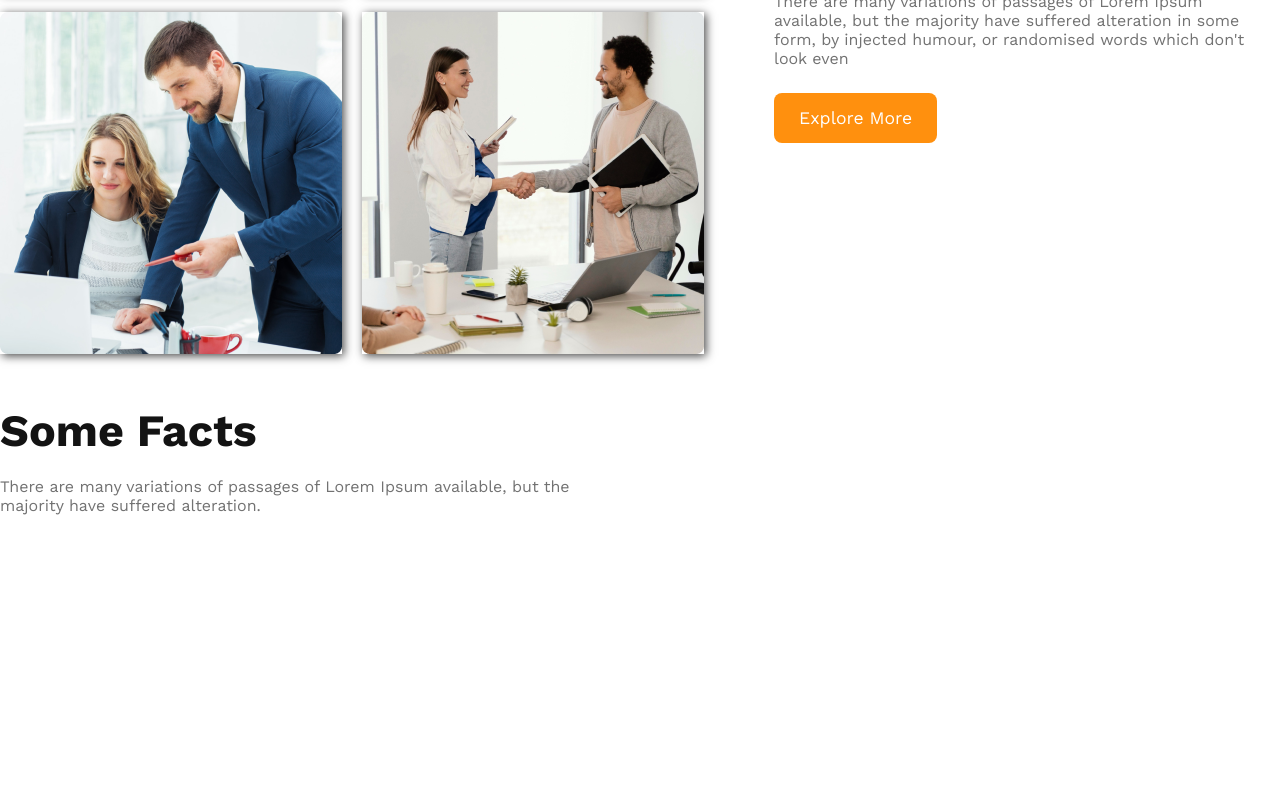
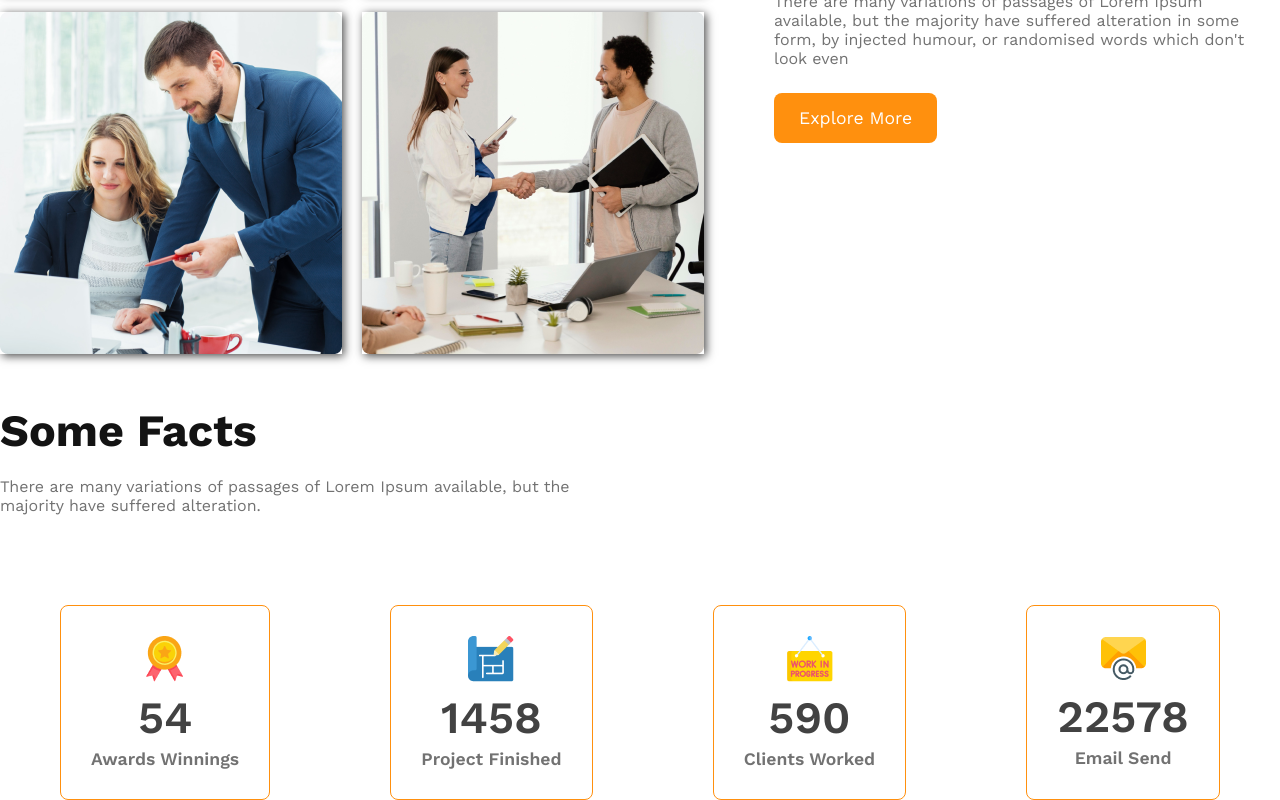
Before and after one commit to MohammadTanvir881/g3-architects-website, a plain HTML site: page index.html in a window 1280 px wide. Shown: the part 1628-2428 px from the top of the page. Before the commit the page ends 2143 px from the top, so only its background shows below. Drawn offline with nearby package versions, Linux system fonts and the light colour scheme.

Commit message:
card section are added

```diff
--- a/index.html
+++ b/index.html
@@ -57,9 +57,33 @@
 
            <section class="featured-section container">
 
-                            <h3 class="web-title">Some Facts</h3>
-                            <p class="web-title-description">There are many variations of passages of Lorem Ipsum available, but the majority have suffered alteration.</p>
-           </section>
+                            <h3 class="web-title facts">Some Facts</h3>
+                            <p class="web-title-description facts-des">There are many variations of passages of Lorem Ipsum available, but the majority have suffered alteration.</p>
+
+                            <div class="featured-cards">
+                                <div class="cards">
+                                       <img src="images/icons/ribon.png" alt="">
+                                       <h2>54</h2>
+                                       <p>Awards Winnings</p>
+                                </div>
+                                <div class="cards">
+                                       <img src="images/icons/projects.png" alt="">
+                                       <h2>1458</h2>
+                                       <p>Project Finished</p>
+                                </div>
+                                <div class="cards">
+                                       <img src="images/icons/customers.png" alt="">
+                                       <h2>590</h2>
+                                       <p>Clients Worked</p>
+                                </div>
+                                <div class="cards">
+                                       <img src="images/icons/email.png" alt="">
+                                       <h2>22578</h2>
+                                       <p>Email Send</p>
+                                </div>
+
+                            </div>
+                        </section>
      </main>
 
 </body>
--- a/style/style.css
+++ b/style/style.css
@@ -143,6 +143,31 @@ nav {
     margin-top: 20px;
 }
 
+.featured-cards {
+    display: flex;
+    justify-content: space-around;
+    margin-top: 90px;
+}
+
+.cards {
+    text-align: center;
+    border-radius: 8px;
+    border: 1px solid #FF900E;
+    padding: 30px;
+}
+
+.cards h2 {
+    font-size: 2.8rem;
+    font-weight: 600;
+    color: var(--Dark-02, #424242);
+    margin: 5px 0px;
+}
+.cards p {
+    color: var(--Dark-03, #727272);
+    font-size: 1.1rem;
+    font-weight: 600;
+}
+
 
 
 
@@ -187,6 +212,13 @@ nav {
     .teams-img-container {
         grid-template-columns: 1fr;
     }
+    .featured-cards {
+        flex-direction: column;
+        gap: 20px;
+    }
+    .facts , .facts-des{
+        padding: 25px;
+    }
 
 
 }
@@ -221,6 +253,10 @@ nav {
     .nav-menu a {
         margin: 20px;
     }
+    .facts , .facts-des{
+        padding: 50px;
+    }
+
 
 
 
```
